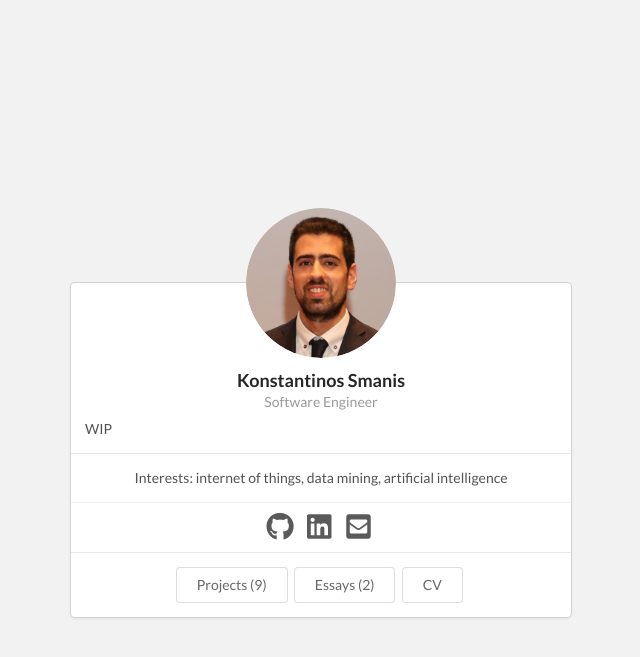
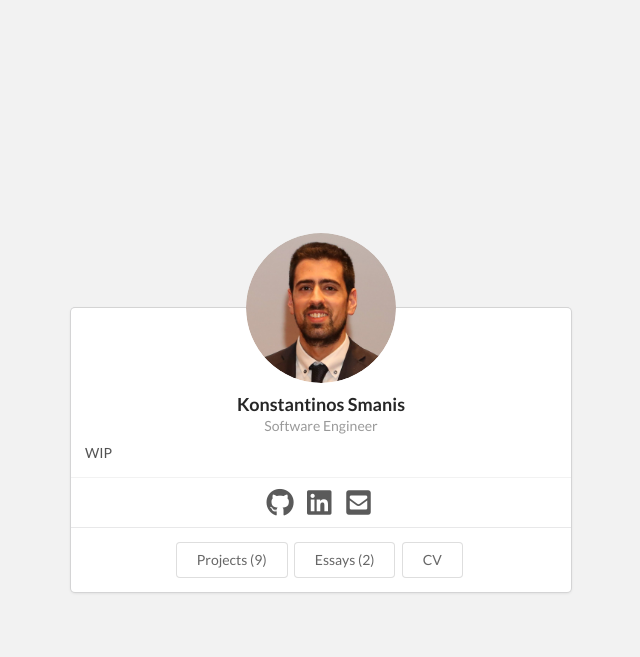
Before and after one commit to KSmanis/ksmanis.github.io, a Jekyll site: the page built from index.html, in a window 1280 px wide. Shown: the top 657 px of the page, without its empty margins (319-959 px from the left). Built offline with Jekyll 4.4.1, drawn with Linux system fonts in a browser that asks for light colours.

Commit message:
Remove interests

```diff
--- a/_data/bio.json
+++ b/_data/bio.json
@@ -27,25 +27,6 @@
       }
     ]
   },
-  "interests": [
-    {
-      "name": "internet of things",
-      "keywords": [
-        "Arduino",
-        "TI MSP430"
-      ]
-    },
-    {
-      "name": "data mining",
-      "keywords": [
-      ]
-    },
-    {
-      "name": "artificial intelligence",
-      "keywords": [
-      ]
-    }
-  ],
   "skills": [
     {
       "name": "Programming",
--- a/_includes/theme-home-builtin-1.html
+++ b/_includes/theme-home-builtin-1.html
@@ -25,6 +25,7 @@
           {{ site.data.bio.basics.summary }}
         </div>
       </div>
+      {% if site.data.bio.interests %}
       <div class="center aligned content">
         <div class="description">
           Interests:
@@ -34,6 +35,7 @@
 
         </div>
       </div>
+      {% endif %}
       <div class="center aligned extra content">
         {% include home-network-links.html %}
       </div>
```
